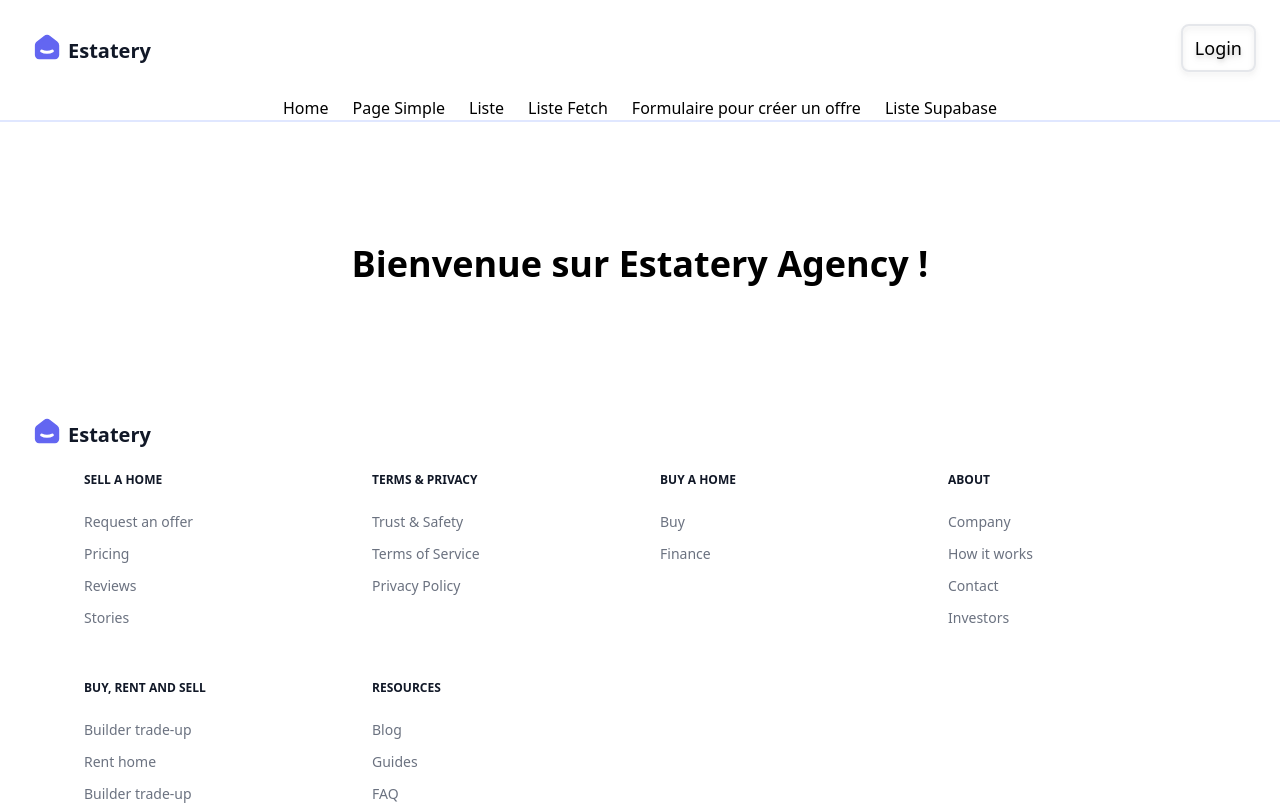
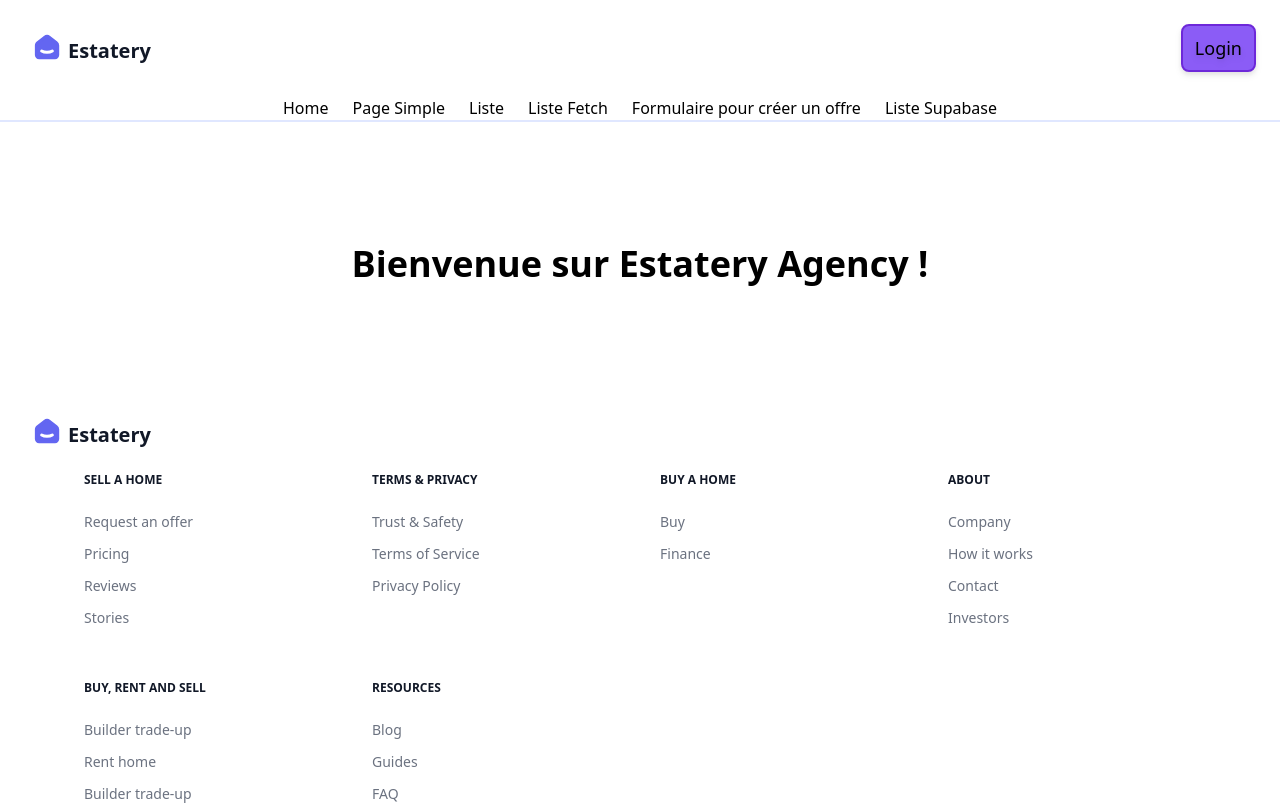
Before and after one commit to duval-justine/R312-justine-duval, a Vue app: page / in a window 1280 px wide. Shown: the top 805 px of the page. Built offline with nearby package versions, Linux system fonts and the light colour scheme; what @formkit/vue would draw is missing.

Commit message:
Modif apparence du bouton Login

```diff
--- a/src/App.vue
+++ b/src/App.vue
@@ -3,8 +3,7 @@
     <div class=" flex justify-between m-6 ">
       <Logo />
       <RouterLink to="/login">
-        <button class=" bg-Extended/true-gray/900 border-2 border-Extended/amber/500 rounded-lg drop-shadow-md"
-          :class="{'bg-Extended/amber/500':actif}">
+        <button class=" bg-violet-500 border-2 border-violet-700 rounded-lg drop-shadow-md hover:bg-violet-700">
           <p class="py-2 px-3 font-lato text-Extended/true-gray/50 text-[12px] drop-shadow-md md:text-base lg:text-lg">
             Login</p>
         </button>
```
